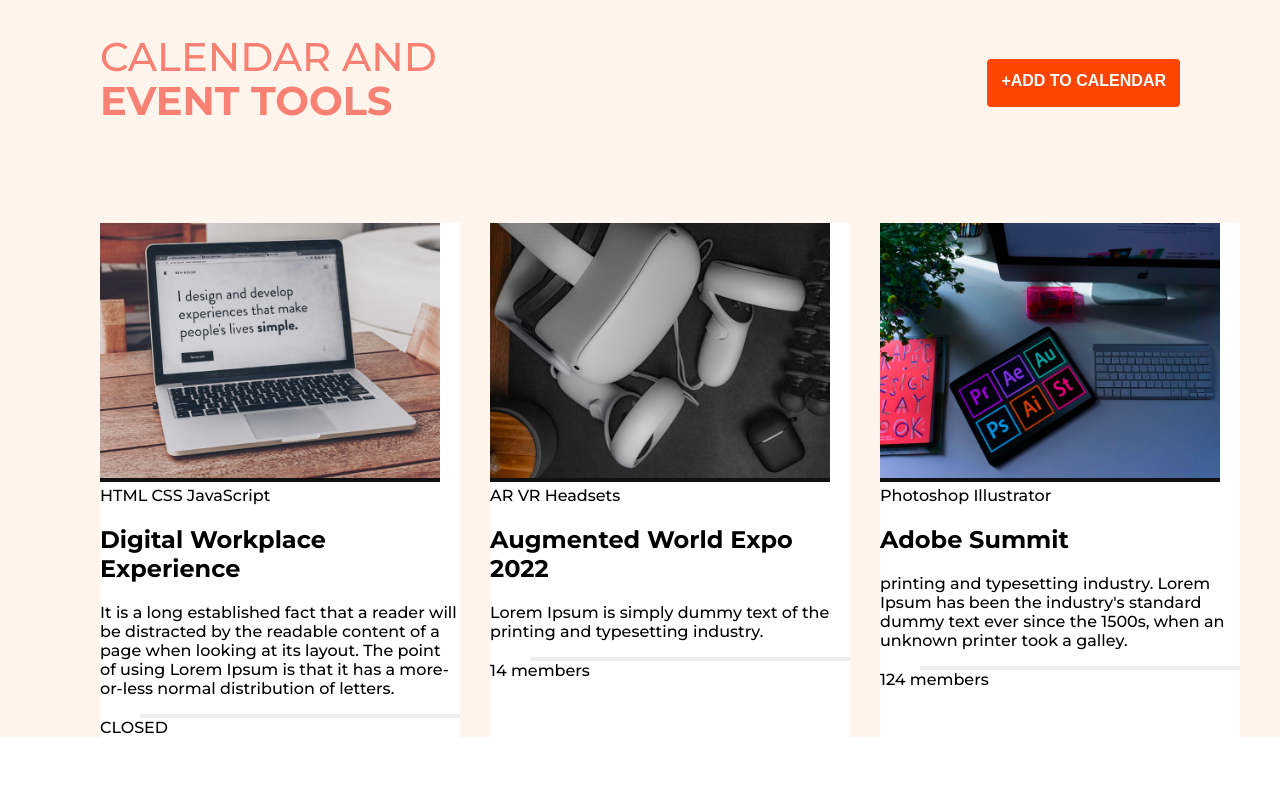
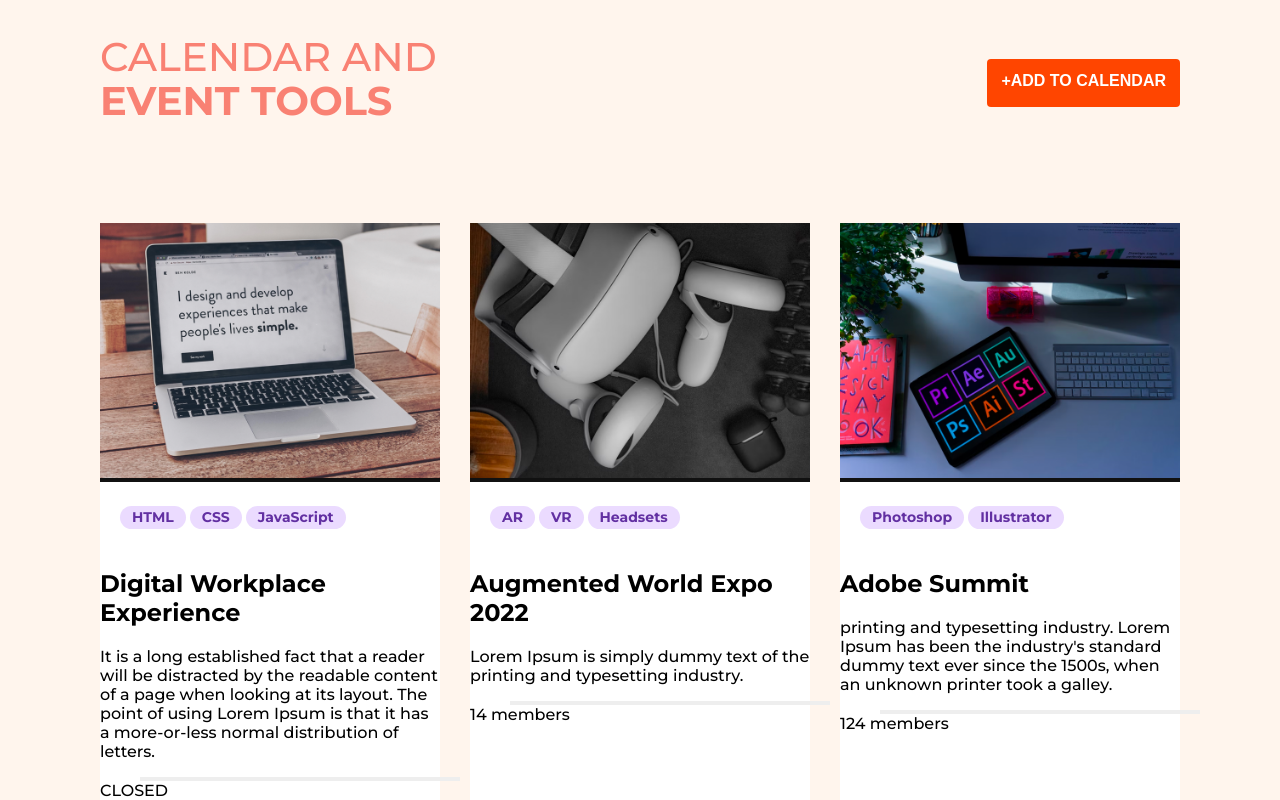
Before and after one commit to Wwththhk/zigzag, a plain HTML site: page index.html in a window 1280 px wide. Shown: the part 990-1790 px from the top of the page. Before the commit the page ends 1727 px from the top, so only its background shows below. Drawn offline with Linux system fonts and the light colour scheme.

Commit message:
calendar card tag 완성

```diff
--- a/index.html
+++ b/index.html
@@ -86,7 +86,11 @@
 				<div class="calendar-container">
 					<div class="calendar-card">
 						<img src="images/cover01.png">
-						<div class="card-tag">HTML CSS JavaScript</div>
+						<div class="card-tag">
+							<span class="tag">HTML</span>
+							<span class="tag">CSS</span>
+							<span class="tag">JavaScript</span>
+						</div>
 						<div class="card-main">
 							<h2>Digital Workplace
 								Experience</h2>
@@ -98,7 +102,11 @@
 
 					<div class="calendar-card">
 						<img src="images/cover02.png">
-						<div class="card-tag">AR VR Headsets</div>
+						<div class="card-tag">
+								<span class="tag">AR</span>
+								<span class="tag">VR</span>
+								<span class="tag">Headsets</span>
+						</div>
 						<div class="card-main">
 							<h2>Augmented World
 								Expo 2022</h2>
@@ -110,7 +118,10 @@
 
 					<div class="calendar-card">
 						<img src="images/cover03.png">
-						<div class="card-tag">Photoshop Illustrator</div>
+						<div class="card-tag">
+								<span class="tag">Photoshop</span>
+								<span class="tag">Illustrator</span>
+						</div>
 						<div class="card-main">
 							<h2>Adobe Summit</h2>
 							<p>printing and typesetting industry. Lorem Ipsum has been the industry's standard dummy text ever since the 1500s, when an unknown printer took a galley.</p>
--- a/style.css
+++ b/style.css
@@ -194,12 +194,28 @@ body, ul {
 
 .calendar-card {
     background-color: #fff;
+    width: 340px;
 }
 
 .calendar-card img {
-    width: 340px;
+    width: 100%;
     height: 255px;
     border-bottom: 4px solid #111;
+}
+
+.card-tag {
+    display: flex;
+    gap: 4px;
+    padding: 20px 0 20px 20px;
+}
+
+.tag {
+    color: #6230a2;
+    background-color: #ebdbff;
+    border-radius: 12px;
+    font-size: 14px;
+    padding: 2px 12px 3px 12px;
+    font-weight: 600;
 }
 
 .card-line {
```
